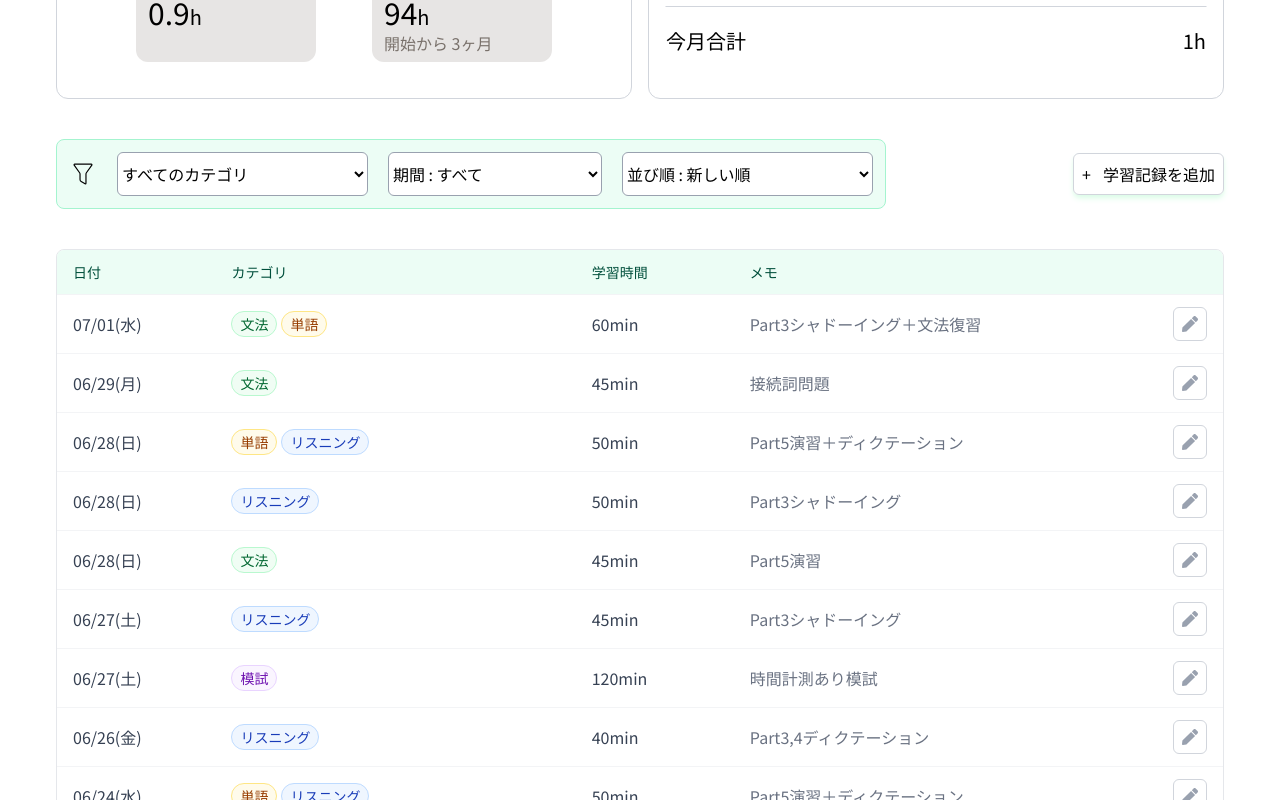
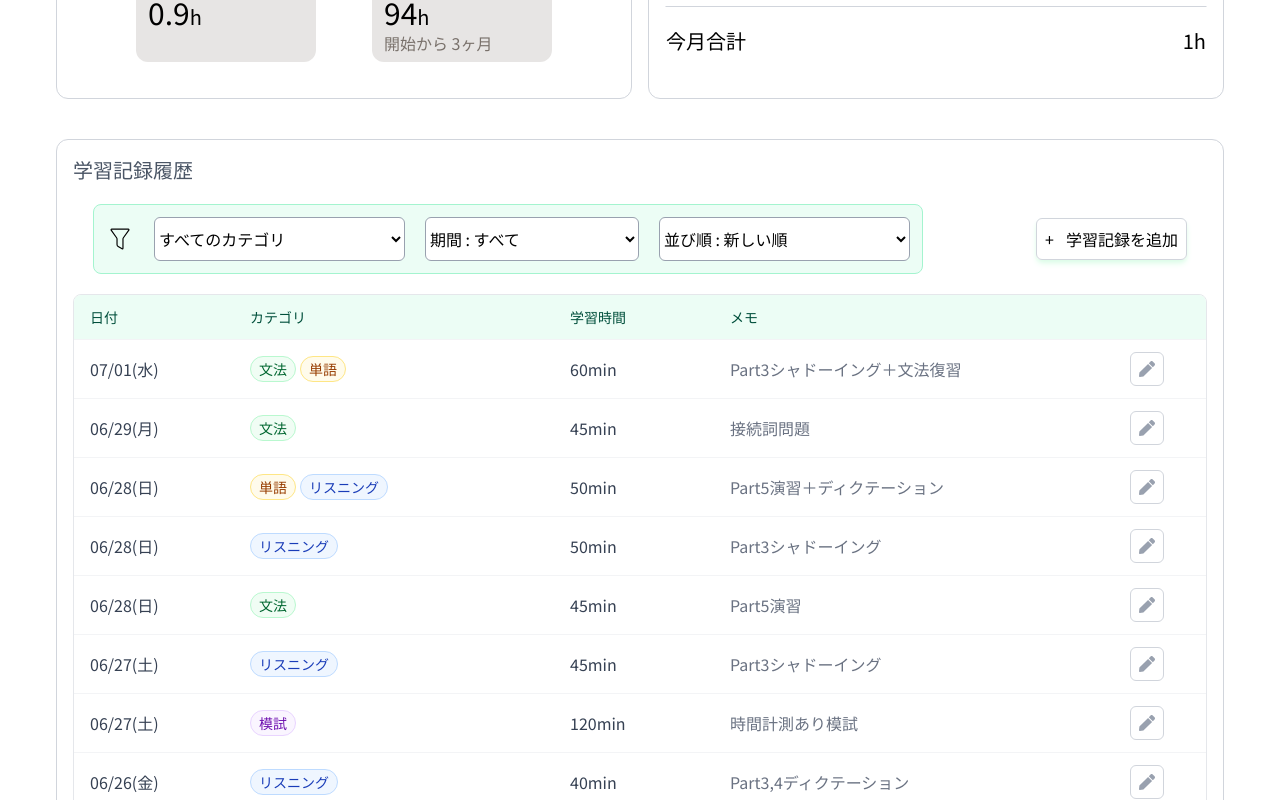
Before and after one commit to k-tomida/toeic-tracker, a React (Vite) app in the folder frontend/: page /study-sessions in a window 1280 px wide. Shown: the part 420-1220 px from the top of the page. Built offline with nearby package versions, Linux system fonts and the light colour scheme.

Commit message:
fix: studyTableのUIの修正とfilterをuseMemo化

```diff
--- a/frontend/src/components/studySession/AddSessionButton.tsx
+++ /dev/null
@@ -1,16 +0,0 @@
-import { Button } from "../../ui/Button"
-
-type AddSessionButtonProps = {
-    onClick: () => void;
-};
-
-export const AddSessionButton = ({ onClick }: AddSessionButtonProps) => {
-    return (
-        <Button onClick={onClick}>
-            <div className="flex items-center gap-3">
-                <span>+</span>
-                <span>学習記録を追加</span>
-            </div>
-        </Button>
-    )
-}
--- a/frontend/src/components/studySession/StudyTable.tsx
+++ b/frontend/src/components/studySession/StudyTable.tsx
@@ -4,24 +4,47 @@ import { formatDate } from "../../utils/formatDate";
 import { changeTableByPeriod } from "../../utils/changeTableByPeriod";
 import type { tableType } from "../../types/tableType";
 import { sortTableByOrder } from "../../utils/sortTableByOrder";
-import { useState } from "react";
+import { useMemo, useState } from "react";
 import { dummyStudySessions } from "../../data/dummyStudySession";
 import type { categoryType } from "../../types/categoryType";
 import type { periodType } from "../../types/periodType";
 import type { orderType } from "../../types/orderType";
 import { getPageNumbers } from "../../utils/getPageNumbers";
+import { CiFilter } from "react-icons/ci";
+import { Select } from "../../ui/Select";
+import { Button } from "../../ui/Button";
+import { StudyPopUp } from "../../modules/StudyPopUp";
 
-type StudyTableProps = {
-    category: categoryType;
-    period: periodType;
-    order: orderType;
-    onEdit: (data: tableType) => void;
-};
+const categoryOptions: { label: string, value: categoryType }[] = [
+    { label: "すべてのカテゴリ", value: "all" },
+    { label: "リスニング", value: "listening" },
+    { label: "単語", value: "vocabulary" },
+    { label: "文法", value: "grammar" },
+    { label: "模試", value: "mockExam" },
+];
+
+const periodOptions: { label: string, value: periodType }[] = [
+    { label: "期間 : すべて", value: "all" },
+    { label: "今月", value: "thisMonth" },
+    { label: "先月", value: "lastMonth" },
+    { label: "過去3ヶ月", value: "lastThreeMonth" }
+];
+
+const orderOptions: { label: string, value: orderType }[] = [
+    { label: "並び順 : 新しい順", value: "newest" },
+    { label: "古い順", value: "oldest" },
+    { label: "学習時間が長い順", value: "longest" },
+];
 
 const ITEMS_PER_PAGE = 10
 
-export const StudyTable = ({ category, period, order, onEdit }: StudyTableProps) => {
+export const StudyTable = () => {
     const [page, setPage] = useState(1);
+    const [category, setCategory] = useState<categoryType>(categoryOptions[0].value);
+    const [period, setPeriod] = useState<periodType>(periodOptions[0].value);
+    const [order, setOrder] = useState<orderType>(orderOptions[0].value);
+    const [isPopUpOpen, setIsPopUpOpen] = useState(false);
+    const [popUpData, setPopUpData] = useState<tableType | null>(null);
 
     const [prevFilters, setPrevFilters] = useState({ category, period, order });
 
@@ -35,19 +58,17 @@ export const StudyTable = ({ category, period, order, onEdit }: StudyTableProps)
         setPage(1);
     }
 
-    // categoryでフィルタする
-    let filteredStudyTables: tableType[] =
-        category !== "all"
-            ? dummyStudySessions.filter((studyTable) =>
-                studyTable.category.includes(category)
-            )
-            : dummyStudySessions;
+    const filteredStudyTables = useMemo(() => {
+        const byCategory =
+            category !== "all"
+                ? dummyStudySessions.filter((studyTable) =>
+                    studyTable.category.includes(category)
+                )
+                : dummyStudySessions;
 
-    //期間でフィルタする
-    filteredStudyTables = changeTableByPeriod(period, filteredStudyTables);
-
-    //日付でソートする
-    filteredStudyTables = sortTableByOrder(order, filteredStudyTables);
+        const byPeriod = changeTableByPeriod(period, byCategory);
+        return sortTableByOrder(order, byPeriod);
+    }, [category, period, order]);
 
     //ページネーション機能
     const startItem = (page - 1) * ITEMS_PER_PAGE + 1;
@@ -57,18 +78,33 @@ export const StudyTable = ({ category, period, order, onEdit }: StudyTableProps)
 
 
     return (
-        <div>
+        <div className="bg-white rounded-xl p-4 m-10 border border-gray-300">
+            <p className="mb-3 text-xl font-medium text-gray-600">学習記録履歴</p>
+            <div className="flex items-center justify-between m-5">
+                <div className="flex justify-center gap-5 bg-emerald-50 border border-emerald-200 p-3 rounded-lg items-center flex-wrap">
+                    <CiFilter size={28} />
+                    <Select name="category" value={category} onChange={setCategory} options={categoryOptions} />
+                    <Select name="period" value={period} onChange={setPeriod} options={periodOptions} />
+                    <Select name="order" value={order} onChange={setOrder} options={orderOptions} />
+                </div>
+                <Button onClick={() => { setPopUpData(null); setIsPopUpOpen(true); }}>
+                    <div className="flex items-center gap-3">
+                        <span>+</span>
+                        <span>学習記録を追加</span>
+                    </div>
+                </Button>
+            </div>
             {filteredStudyTables.length === 0 ? (
-                <div>テーブルがありません</div>
+                <div>データがありません</div>
             ) : (
                 <div className="w-full border border-gray-200 rounded-lg overflow-hidden">
                     <table className="w-full border-collapse">
                         <thead>
                             <tr className="text-left text-sm text-emerald-900 bg-emerald-50">
                                 <th className="py-3 px-4 font-medium w-40">日付</th>
-                                <th className="py-3 px-4 font-medium w-92">カテゴリ</th>
+                                <th className="py-3 px-4 font-medium w-80">カテゴリ</th>
                                 <th className="py-3 px-4 font-medium w-40">学習時間</th>
-                                <th className="py-3 px-4 font-medium w-108">メモ</th>
+                                <th className="py-3 px-4 font-medium w-100">メモ</th>
                                 <th className="py-3 px-4"></th>
                             </tr>
                         </thead>
@@ -86,7 +122,7 @@ export const StudyTable = ({ category, period, order, onEdit }: StudyTableProps)
                                     <td className="py-3 px-4">
                                         <button
                                             className="cursor-pointer text-gray-400 hover:bg-gray-200 p-2 border border-gray-300 rounded-md"
-                                            onClick={() => onEdit(data)}>
+                                            onClick={() => { setPopUpData(data); setIsPopUpOpen(true); }}>
                                             <FaPen />
                                         </button>
                                     </td>
@@ -117,6 +153,12 @@ export const StudyTable = ({ category, period, order, onEdit }: StudyTableProps)
                     </div>
                 </div>
             )}
+            {isPopUpOpen && (
+                <StudyPopUp
+                    onClose={() => setIsPopUpOpen(false)}
+                    data={popUpData}
+                />
+            )}
         </div>
     );
 }
--- a/frontend/src/pages/StudyManagementPage.tsx
+++ b/frontend/src/pages/StudyManagementPage.tsx
@@ -53,23 +53,7 @@ export const StudyManagementPage = () => {
                     <StudyTimeSummary />
                     <CategoryBreakdown />
                 </div>
-                <div className="flex items-center justify-between m-10">
-                    <div className="flex justify-center gap-5 bg-emerald-50 border border-emerald-200 p-3 rounded-lg items-center flex-wrap">
-                        <CiFilter size={28} />
-                        <Select name="category" value={category} onChange={setCategory} options={categoryOptions} />
-                        <Select name="period" value={period} onChange={setPeriod} options={periodOptions} />
-                        <Select name="order" value={order} onChange={setOrder} options={orderOptions} />
-                    </div>
-                    <AddSessionButton onClick={() => openPopUp(null)} />
-                </div>
-                <div className="my-6 mx-10">
-                    <StudyTable
-                        category={category}
-                        period={period}
-                        order={order}
-                        onEdit={(data) => openPopUp(data)}
-                    />
-                </div>
+                <StudyTable />
             </main>
             {isPopUpOpen && (
                 <StudyPopUp
```
